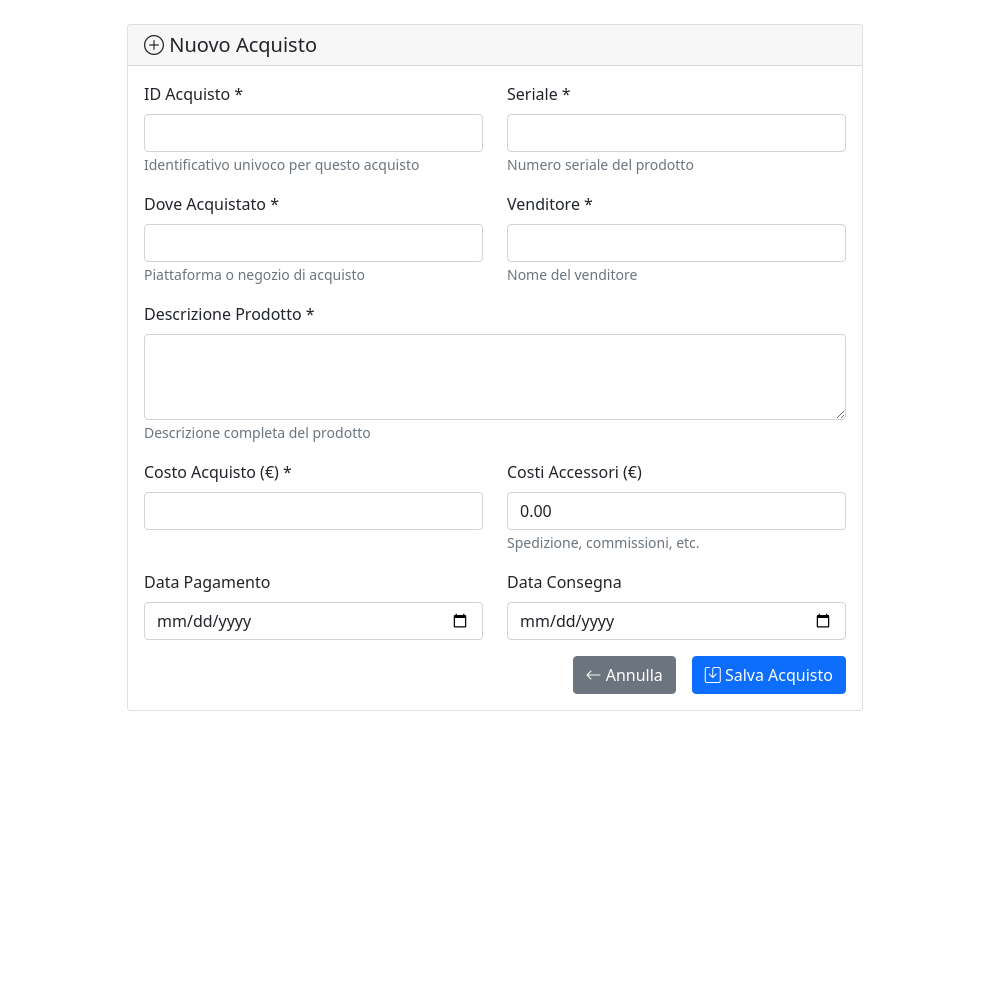
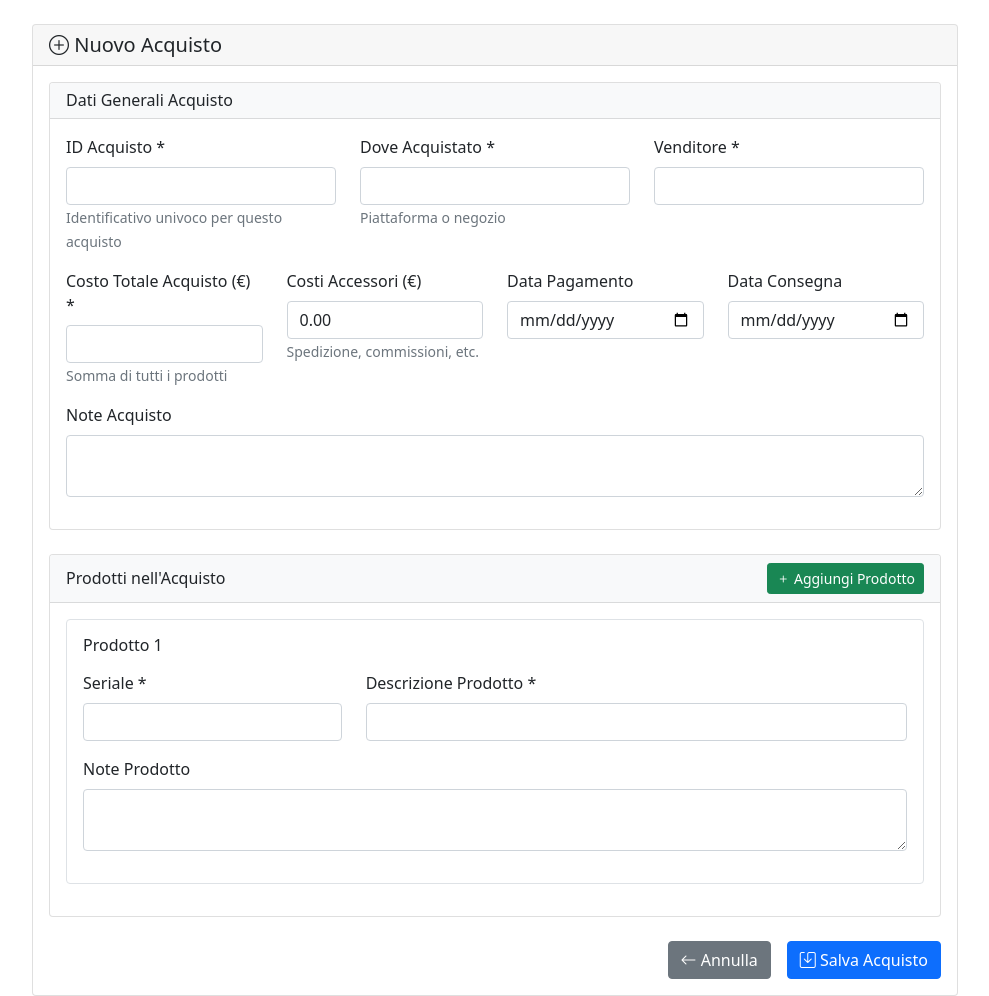
Before and after one commit to matteoarelli/gestionale-materiali, a FastAPI app: page /acquisti/nuovo in a window 1280 px wide. Shown: the part 56-1052 px from the top of the page, without its empty margins (145-1134 px from the left). Before the commit the page ends 767 px from the top, so only its background shows below. Run offline with FastAPI, Linux system fonts and the light colour scheme; some libraries are stand-ins or nearby versions.

Commit message:
Ristrutturazione: supporto multiprodotti per acquisto

```diff
--- a/app/main.py
+++ b/app/main.py
@@ -9,7 +9,7 @@ import uvicorn
 from datetime import datetime, date
 
 from app.database import get_db, engine, Base
-from app.models.models import Acquisto, Vendita
+from app.models.models import Acquisto, Vendita, Prodotto
 from app.routers import acquisti
 
 # Crea le tabelle
@@ -39,17 +39,19 @@ async def dashboard(request: Request, db: Session = Depends(get_db)):
 
     # Statistiche generali
     total_acquisti = db.query(Acquisto).count()
-    acquisti_venduti = db.query(Acquisto).filter(Acquisto.vendite.any()).count()
-    acquisti_in_stock = total_acquisti - acquisti_venduti
+    total_prodotti = db.query(Prodotto).count()
+    prodotti_venduti = db.query(Prodotto).filter(Prodotto.vendite.any()).count()
+    prodotti_in_stock = total_prodotti - prodotti_venduti
 
     # Calcoli finanziari
-    total_investito = db.query(Acquisto).all()
-    investimento_totale = sum(a.costo_totale for a in total_investito)
+    acquisti = db.query(Acquisto).all()
+    investimento_totale = sum(a.costo_totale for a in acquisti)
 
     vendite_totali = db.query(Vendita).all()
     ricavi_totali = sum(v.ricavo_netto for v in vendite_totali)
 
-    margine_totale = ricavi_totali - sum(a.costo_totale for a in total_investito if a.venduto)
+    # Margine totale
+    margine_totale = ricavi_totali - investimento_totale
 
     # Ultimi acquisti
     ultimi_acquisti = db.query(Acquisto).order_by(Acquisto.created_at.desc()).limit(10).all()
@@ -59,8 +61,9 @@ async def dashboard(request: Request, db: Session = Depends(get_db)):
 
     stats = {
         "total_acquisti": total_acquisti,
-        "acquisti_venduti": acquisti_venduti,
-        "acquisti_in_stock": acquisti_in_stock,
+        "total_prodotti": total_prodotti,
+        "acquisti_venduti": prodotti_venduti,
+        "acquisti_in_stock": prodotti_in_stock,
         "investimento_totale": round(investimento_totale, 2),
         "ricavi_totali": round(ricavi_totali, 2),
         "margine_totale": round(margine_totale, 2),
@@ -96,22 +99,18 @@ async def crea_acquisto(
     id_acquisto_univoco: str = Form(...),
     dove_acquistato: str = Form(...),
     venditore: str = Form(...),
-    prodotto_descrizione: str = Form(...),
-    seriale: str = Form(...),
     costo_acquisto: float = Form(...),
     costi_accessori: float = Form(0.0),
     data_pagamento: Optional[str] = Form(None),
     data_consegna: Optional[str] = Form(None),
+    note: Optional[str] = Form(None),
     db: Session = Depends(get_db)
 ):
-    """Crea nuovo acquisto"""
+    """Crea nuovo acquisto con multiprodotti"""
 
     # Verifica duplicati
     if db.query(Acquisto).filter(Acquisto.id_acquisto_univoco == id_acquisto_univoco).first():
         raise HTTPException(status_code=400, detail="ID acquisto già esistente")
-
-    if db.query(Acquisto).filter(Acquisto.seriale == seriale).first():
-        raise HTTPException(status_code=400, detail="Seriale già esistente")
 
     # Converti date
     data_pag = None
@@ -122,19 +121,61 @@ async def crea_acquisto(
     if data_consegna:
         data_cons = datetime.strptime(data_consegna, "%Y-%m-%d").date()
 
+    # Crea l'acquisto
     nuovo_acquisto = Acquisto(
         id_acquisto_univoco=id_acquisto_univoco,
         dove_acquistato=dove_acquistato,
         venditore=venditore,
-        prodotto_descrizione=prodotto_descrizione,
-        seriale=seriale,
         costo_acquisto=costo_acquisto,
         costi_accessori=costi_accessori,
         data_pagamento=data_pag,
-        data_consegna=data_cons
+        data_consegna=data_cons,
+        note=note
     )
 
     db.add(nuovo_acquisto)
+    db.flush()  # Per ottenere l'ID
+
+    # Gestisci i prodotti dal form
+    form_data = await request.form()
+
+    # Estrai i dati dei prodotti
+    prodotti_data = {}
+    for key, value in form_data.items():
+        if key.startswith('prodotti['):
+            # Es: prodotti[0][seriale] -> index=0, field=seriale
+            import re
+            match = re.match(r'prodotti\[(\d+)\]\[(\w+)\]', key)
+            if match:
+                index = int(match.group(1))
+                field = match.group(2)
+
+                if index not in prodotti_data:
+                    prodotti_data[index] = {}
+                prodotti_data[index][field] = value
+
+    # Crea i prodotti
+    for index, prodotto_info in prodotti_data.items():
+        seriale = prodotto_info.get('seriale', '').strip()
+        descrizione = prodotto_info.get('descrizione', '').strip()
+        note_prodotto = prodotto_info.get('note', '').strip()
+
+        if not seriale or not descrizione:
+            continue
+
+        # Verifica seriale univoco
+        if db.query(Prodotto).filter(Prodotto.seriale == seriale).first():
+            raise HTTPException(status_code=400, detail=f"Seriale {seriale} già esistente")
+
+        nuovo_prodotto = Prodotto(
+            acquisto_id=nuovo_acquisto.id,
+            seriale=seriale,
+            prodotto_descrizione=descrizione,
+            note_prodotto=note_prodotto if note_prodotto else None
+        )
+
+        db.add(nuovo_prodotto)
+
     db.commit()
 
     return RedirectResponse(url="/acquisti", status_code=303)
--- a/app/templates/nuovo_acquisto.html
+++ b/app/templates/nuovo_acquisto.html
@@ -4,7 +4,7 @@
 
 {% block content %}
 <div class="row">
-    <div class="col-md-8 mx-auto">
+    <div class="col-md-10 mx-auto">
         <div class="card">
             <div class="card-header">
                 <h5 class="mb-0">
@@ -12,68 +12,101 @@
                 </h5>
             </div>
             <div class="card-body">
-                <form method="POST" action="/acquisti/nuovo">
+                <form method="POST" action="/acquisti/nuovo" id="acquistoForm">
+                    <!-- Dati generali acquisto -->
+                    <div class="card mb-4">
+                        <div class="card-header bg-light">
+                            <h6 class="mb-0">Dati Generali Acquisto</h6>
+                        </div>
+                        <div class="card-body">
                             <div class="row">
-                        <div class="col-md-6 mb-3">
+                                <div class="col-md-4 mb-3">
                                     <label for="id_acquisto_univoco" class="form-label">ID Acquisto *</label>
                                     <input type="text" class="form-control" id="id_acquisto_univoco"
                                            name="id_acquisto_univoco" required>
                                     <small class="form-text text-muted">Identificativo univoco per questo acquisto</small>
                                 </div>
-                        <div class="col-md-6 mb-3">
-                            <label for="seriale" class="form-label">Seriale *</label>
-                            <input type="text" class="form-control" id="seriale"
-                                   name="seriale" required>
-                            <small class="form-text text-muted">Numero seriale del prodotto</small>
+                                <div class="col-md-4 mb-3">
+                                    <label for="dove_acquistato" class="form-label">Dove Acquistato *</label>
+                                    <input type="text" class="form-control" id="dove_acquistato"
+                                           name="dove_acquistato" required>
+                                    <small class="form-text text-muted">Piattaforma o negozio</small>
+                                </div>
+                                <div class="col-md-4 mb-3">
+                                    <label for="venditore" class="form-label">Venditore *</label>
+                                    <input type="text" class="form-control" id="venditore"
+                                           name="venditore" required>
                                 </div>
                             </div>
 
                             <div class="row">
-                        <div class="col-md-6 mb-3">
-                            <label for="dove_acquistato" class="form-label">Dove Acquistato *</label>
-                            <input type="text" class="form-control" id="dove_acquistato"
-                                   name="dove_acquistato" required>
-                            <small class="form-text text-muted">Piattaforma o negozio di acquisto</small>
-                        </div>
-                        <div class="col-md-6 mb-3">
-                            <label for="venditore" class="form-label">Venditore *</label>
-                            <input type="text" class="form-control" id="venditore"
-                                   name="venditore" required>
-                            <small class="form-text text-muted">Nome del venditore</small>
-                        </div>
-                    </div>
-
-                    <div class="mb-3">
-                        <label for="prodotto_descrizione" class="form-label">Descrizione Prodotto *</label>
-                        <textarea class="form-control" id="prodotto_descrizione"
-                                  name="prodotto_descrizione" rows="3" required></textarea>
-                        <small class="form-text text-muted">Descrizione completa del prodotto</small>
-                    </div>
-
-                    <div class="row">
-                        <div class="col-md-6 mb-3">
-                            <label for="costo_acquisto" class="form-label">Costo Acquisto (€) *</label>
+                                <div class="col-md-3 mb-3">
+                                    <label for="costo_acquisto" class="form-label">Costo Totale Acquisto (€) *</label>
                                     <input type="number" step="0.01" class="form-control" id="costo_acquisto"
                                            name="costo_acquisto" required>
+                                    <small class="form-text text-muted">Somma di tutti i prodotti</small>
                                 </div>
-                        <div class="col-md-6 mb-3">
+                                <div class="col-md-3 mb-3">
                                     <label for="costi_accessori" class="form-label">Costi Accessori (€)</label>
                                     <input type="number" step="0.01" class="form-control" id="costi_accessori"
                                            name="costi_accessori" value="0.00">
                                     <small class="form-text text-muted">Spedizione, commissioni, etc.</small>
                                 </div>
-                    </div>
-
-                    <div class="row">
-                        <div class="col-md-6 mb-3">
+                                <div class="col-md-3 mb-3">
                                     <label for="data_pagamento" class="form-label">Data Pagamento</label>
                                     <input type="date" class="form-control" id="data_pagamento"
                                            name="data_pagamento">
                                 </div>
-                        <div class="col-md-6 mb-3">
+                                <div class="col-md-3 mb-3">
                                     <label for="data_consegna" class="form-label">Data Consegna</label>
                                     <input type="date" class="form-control" id="data_consegna"
                                            name="data_consegna">
+                                </div>
+                            </div>
+
+                            <div class="mb-3">
+                                <label for="note" class="form-label">Note Acquisto</label>
+                                <textarea class="form-control" id="note" name="note" rows="2"></textarea>
+                            </div>
+                        </div>
+                    </div>
+
+                    <!-- Prodotti -->
+                    <div class="card mb-4">
+                        <div class="card-header bg-light d-flex justify-content-between align-items-center">
+                            <h6 class="mb-0">Prodotti nell'Acquisto</h6>
+                            <button type="button" class="btn btn-sm btn-success" onclick="aggiungiProdotto()">
+                                <i class="bi bi-plus"></i> Aggiungi Prodotto
+                            </button>
+                        </div>
+                        <div class="card-body" id="prodottiContainer">
+                            <!-- Il primo prodotto -->
+                            <div class="prodotto-item border rounded p-3 mb-3" data-index="0">
+                                <div class="d-flex justify-content-between align-items-center mb-3">
+                                    <h6 class="mb-0">Prodotto 1</h6>
+                                    <button type="button" class="btn btn-sm btn-outline-danger" onclick="rimuoviProdotto(0)" style="display: none;">
+                                        <i class="bi bi-trash"></i>
+                                    </button>
+                                </div>
+
+                                <div class="row">
+                                    <div class="col-md-4 mb-3">
+                                        <label class="form-label">Seriale *</label>
+                                        <input type="text" class="form-control" name="prodotti[0][seriale]" required>
+                                    </div>
+                                    <div class="col-md-8 mb-3">
+                                        <label class="form-label">Descrizione Prodotto *</label>
+                                        <input type="text" class="form-control" name="prodotti[0][descrizione]" required>
+                                    </div>
+                                </div>
+
+                                <div class="row">
+                                    <div class="col-md-12 mb-3">
+                                        <label class="form-label">Note Prodotto</label>
+                                        <textarea class="form-control" name="prodotti[0][note]" rows="2"></textarea>
+                                    </div>
+                                </div>
+                            </div>
                         </div>
                     </div>
 
@@ -93,7 +126,9 @@
 
 {% block scripts %}
 <script>
-    // Auto-genera ID acquisto basato su timestamp se vuoto
+let prodottoIndex = 1;
+
+// Auto-genera ID acquisto
 document.getElementById('id_acquisto_univoco').addEventListener('focus', function() {
     if (this.value === '') {
         const now = new Date();
@@ -105,6 +140,67 @@
         this.value = 'ACQ_' + timestamp;
     }
 });
+
+function aggiungiProdotto() {
+    const container = document.getElementById('prodottiContainer');
+    const prodottoHtml = `
+        <div class="prodotto-item border rounded p-3 mb-3" data-index="${prodottoIndex}">
+            <div class="d-flex justify-content-between align-items-center mb-3">
+                <h6 class="mb-0">Prodotto ${prodottoIndex + 1}</h6>
+                <button type="button" class="btn btn-sm btn-outline-danger" onclick="rimuoviProdotto(${prodottoIndex})">
+                    <i class="bi bi-trash"></i>
+                </button>
+            </div>
+
+            <div class="row">
+                <div class="col-md-4 mb-3">
+                    <label class="form-label">Seriale *</label>
+                    <input type="text" class="form-control" name="prodotti[${prodottoIndex}][seriale]" required>
+                </div>
+                <div class="col-md-8 mb-3">
+                    <label class="form-label">Descrizione Prodotto *</label>
+                    <input type="text" class="form-control" name="prodotti[${prodottoIndex}][descrizione]" required>
+                </div>
+            </div>
+
+            <div class="row">
+                <div class="col-md-12 mb-3">
+                    <label class="form-label">Note Prodotto</label>
+                    <textarea class="form-control" name="prodotti[${prodottoIndex}][note]" rows="2"></textarea>
+                </div>
+            </div>
+        </div>
+    `;
+
+    container.insertAdjacentHTML('beforeend', prodottoHtml);
+    prodottoIndex++;
+
+    // Mostra il pulsante rimuovi del primo prodotto se ci sono più prodotti
+    if (prodottoIndex > 1) {
+        document.querySelector('[data-index="0"] .btn-outline-danger').style.display = 'inline-block';
+    }
+}
+
+function rimuoviProdotto(index) {
+    const prodotto = document.querySelector(`[data-index="${index}"]`);
+    prodotto.remove();
+
+    // Nascondi il pulsante rimuovi del primo prodotto se è rimasto solo quello
+    const prodotti = document.querySelectorAll('.prodotto-item');
+    if (prodotti.length === 1) {
+        document.querySelector('[data-index="0"] .btn-outline-danger').style.display = 'none';
+    }
+
+    // Rinumera i prodotti
+    rinumeraProdotti();
+}
+
+function rinumeraProdotti() {
+    const prodotti = document.querySelectorAll('.prodotto-item');
+    prodotti.forEach((prodotto, index) => {
+        prodotto.querySelector('h6').textContent = `Prodotto ${index + 1}`;
+    });
+}
 </script>
 {% endblock %}
 {% endblock %}
```
Also changed, not shown: app/models/models.py (+49 -16 lines). Lines whose indentation alone changed are shown as unchanged.
